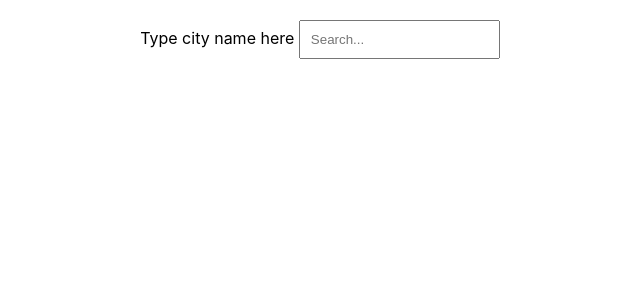
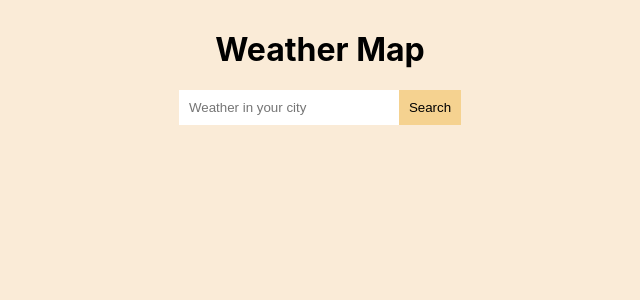
Before and after one commit to KostaRudenko/Weater-App, a React (Create React App) app: page / in a window 1280 px wide. Shown: the top 300 px of the page, without its empty margins (320-960 px from the left). Built offline with nearby package versions, Linux system fonts and the light colour scheme.

Commit message:
styling components

```diff
--- a/src/App.css
+++ b/src/App.css
@@ -1,51 +1,22 @@
-.App {
-  padding-top: 20px;
+* {
+  box-sizing: border-box;
 }
 
-.weater {
-  display: flex;
-  align-items: center;
+.main {
+  padding: 30px 0 50px 0;
 }
 
-.search-box {
-  text-align: center;
-}
-
-.search-box input {
-  padding: 10px;
-}
-
-.location-box {
-  display: flex;
-  margin: -5px;
-  max-width: 99%;
-  width: 100%;
+.main__container {
+  max-width: 1600px;
+  width: 97%;
   margin: 0 auto;
 }
 
-.location-box__item {
-  width: calc(100% / 8);
-  padding: 5px;
+.main__title {
+  text-align: center;
+  margin-top: 0;
 }
 
-.location-box__inner-container {
-  align-items: center;
-  display: flex;
-  justify-content: center;
-  flex-direction: column;
-  border: 1px solid gainsboro;
-  border-radius: 4px;
+body {
+  background: antiquewhite;
 }
-
-.location-box__description {
-  text-transform: capitalize;
-}
-
-.content-container__current-position,
-.content-container__current-date,
-.content-container__current-temp,
-.not-found {
-  text-align: center;
-  font-size: 20px;
-  font-weight: 600;
-}
--- a/src/App.js
+++ b/src/App.js
@@ -53,11 +53,12 @@ function App() {
   );
 
   return (
-    <div className="App">
+    <div className="main">
+      <div className="main__container">
+        <h1 className="main__title">Weather Map</h1>
 
-      <FormCity onSubmit={onSubmit} />
+        <FormCity onSubmit={onSubmit} />
 
-      <div>
         {city.cod === '404' ? blockError
 
           :
@@ -68,7 +69,6 @@ function App() {
 
             : ''}
       </div>
-
     </div>
   );
 }
--- /dev/null
+++ b/src/Components/FormCity/FormCity.css
@@ -0,0 +1,23 @@
+.search-box {
+    text-align: center;
+}
+
+.search-box__body {
+    display: flex;
+    break-after: column;
+    justify-content: center;
+}
+
+.search-box__input {
+    padding: 10px;
+    border: none;
+    outline: none;
+    width: 220px;
+}
+
+.search-box__submit {
+    padding: 10px;
+    border: none;
+    cursor: pointer;
+    background-color: #f5d290;
+}
--- a/src/Components/FormCity/FormCity.js
+++ b/src/Components/FormCity/FormCity.js
@@ -1,13 +1,19 @@
+import './FormCity.css';
+
 export default function FormCity({ onSubmit }) {
     return (
         <form className="search-box" onSubmit={onSubmit}>
-            <label htmlFor="city">Type city name here  </label>
-            <input
-                type="text"
-                className="search-bar"
-                placeholder="Search..."
-                name="city"
-            />
+            <div className="search-box__body">
+                <input
+                    type="text"
+                    className="search-box__input"
+                    placeholder="Weather in your city"
+                    id="city"
+                    required
+                />
+                <button className="search-box__submit" type="submit">Search</button>
+            </div>
+
         </form>
     );
 }
--- /dev/null
+++ b/src/Components/ItemDay/ItemDay.css
@@ -0,0 +1,39 @@
+.location-box {
+    display: flex;
+    margin: -5px;
+    flex-wrap: wrap;
+}
+
+.location-box__item {
+    width: calc(100% / 8);
+    padding: 5px;
+}
+
+.location-box__inner-container {
+    align-items: center;
+    display: flex;
+    justify-content: center;
+    flex-direction: column;
+    background-color: wheat;
+    border-radius: 4px;
+}
+
+.location-box__inner-container p {
+    margin: 13px 0;
+}
+
+.location-box__description {
+    text-transform: capitalize;
+}
+
+@media screen and (max-width: 1200px) {
+    .location-box__item {
+        width: calc(100% / 4);
+    }
+}
+
+@media screen and (max-width: 767px) {
+    .location-box__item {
+        width: calc(100% / 2);
+    }
+}
--- a/src/Components/ItemDay/ItemDay.js
+++ b/src/Components/ItemDay/ItemDay.js
@@ -1,3 +1,5 @@
+import './ItemDay.css';
+
 export default function ItemDay({ day, dateBuilder }) {
     return (
         <div className="location-box__item">
--- /dev/null
+++ b/src/Components/WeatherMain/WeatherMain.css
@@ -0,0 +1,8 @@
+.content-container__current-position,
+.content-container__current-date,
+.content-container__current-temp,
+.not-found {
+  text-align: center;
+  font-size: 20px;
+  font-weight: 600;
+}
--- a/src/Components/WeatherMain/WeatherMain.js
+++ b/src/Components/WeatherMain/WeatherMain.js
@@ -1,5 +1,6 @@
 import ItemDay from "../ItemDay/ItemDay"
 import { DAYS, MONTHS } from "../../App";
+import './WeatherMain.css';
 
 export default function WeaterMain({ city, forecast }) {
     const dateBuilder = d => {
```
